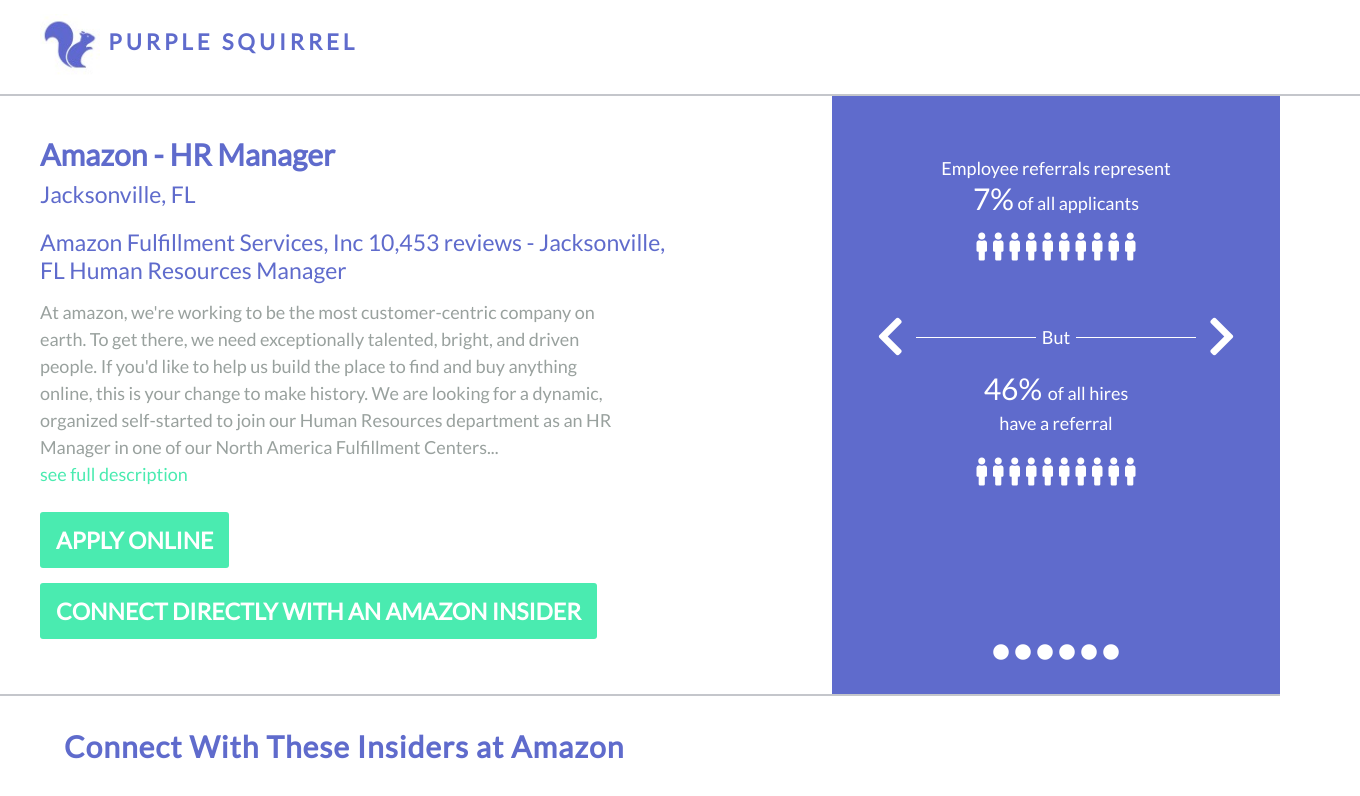
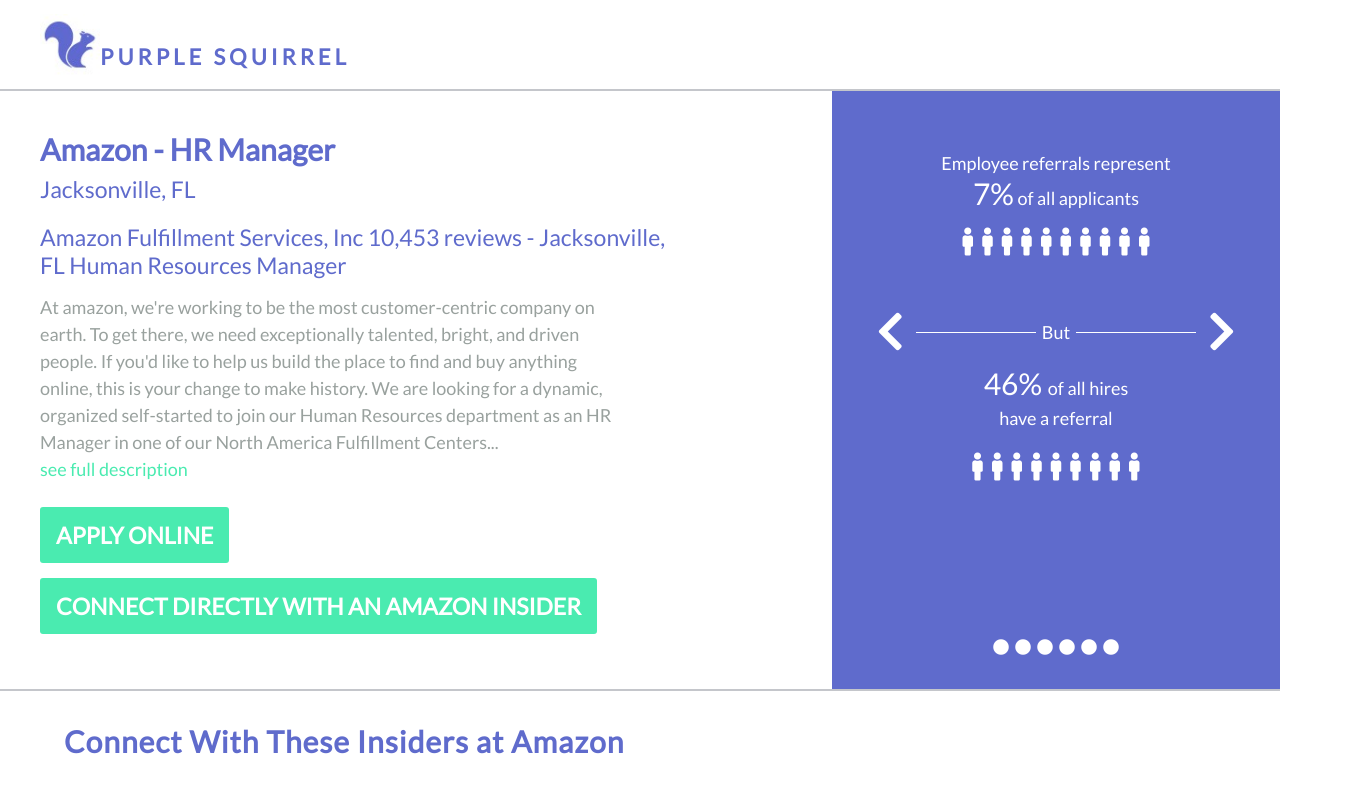
Before and after one commit to npankajaxioned/purple_squirrel, a plain HTML site: page index.html in a window 1280 px wide. Shown: the top 796 px of the page, 1360 px wide, since content can reach past the window. Drawn offline with Linux system fonts and the light colour scheme.

Commit message:
hover effect on header and horizontal scrollbar removed

```diff
--- a/assets/css/style.css
+++ b/assets/css/style.css
@@ -113,29 +113,25 @@
 /*=================================
   Header styling starts here
 =================================*/
-header > img:hover{
-  background-color:#5f6bcc ;
-  color: azure;
 
-}
 header span{
   color: #5f6bcc;
 }
 
-header>div.wrapper>h1:hover {
-  background-color:#C4C6CB ;
-  color: azure;
-}
+
 
 header > div{
-  padding: 14px 40px;
+  padding: 14px 0px;
   border-bottom: 2px solid #C4C6CB;
   display: flex;
   justify-content: flex-start;
   align-items: flex-end;
 }
 
-header > div img { width: 60px; }
+header > div img {
+  width: 60px;
+  margin-left: 40px;
+ }
 
 header > div h1 {
   padding-bottom: 5px;
--- a/index.html
+++ b/index.html
@@ -14,14 +14,8 @@
       <!--header section start-->
       <header>
         <div class="wrapper">
-          <h1>
-            <a href="index.html" title="Purple Squirrel">
-              <img src="./assets/Images/squirrel.jpg" alt="Purple Squirrel">
-              <span>PURPLE SQUIRREL</span>
-            </a>
-          </h1>
-
-
+            <img src="./assets/Images/squirrel.jpg" alt="Purple Squirrel">
+            <h1>PURPLE SQUIRREL</h1>
         </div>
       </header>
       <!--header section ends-->
@@ -43,192 +37,200 @@
               <ul>
                 <li>
                   <p>Employee referrals represent <span>7%</span> of all applicants</p>
-                  <ul class="employees">
-                    <li><span class="male">male</span></li>
-                    <li><span class="male">male</span></li>
-                    <li><span class="male">male</span></li>
-                    <li><span class="male">male</span></li>
-                    <li><span class="male">male</span></li>
-                    <li><span class="male">male</span></li>
-                    <li><span class="male">male</span></li>
-                    <li><span class="male">male</span></li>
-                    <li><span class="male">male</span></li>
-                    <li><span class="male">male</span></li>
-                  </ul>
+                  <div class="employees">
+                    <span class="male">male</span>
+                    <span class="male">male</span>
+                    <span class="male">male</span>
+                    <span class="male">male</span>
+                    <span class="male">male</span>
+                    <span class="male">male</span>
+                    <span class="male">male</span>
+                    <span class="male">male</span>
+                    <span class="male">male</span>
+                    <span class="male">male</span>
+                  </div>
                   <div class="content-slider">
                     <i class="fas fa-chevron-left"></i>
                     <span>But</span>
                     <i class="fas fa-chevron-right"></i>
                   </div>
                   <p><span>46% </span>of all hires have a referral</p>
-                  <ul class="employees">
-                    <li><span class="male">male</span></li>
-                    <li><span class="male">male</span></li>
-                    <li><span class="male">male</span></li>
-                    <li><span class="male">male</span></li>
-                    <li><span class="male">male</span></li>
-                    <li><span class="male">male</span></li>
-                    <li><span class="male">male</span></li>
-                    <li><span class="male">male</span></li>
-                    <li><span class="male">male</span></li>
-                    <li><span class="male">male</span></li>
-                  </ul>
+                  <div class="employees">
+                    <span class="male">male</span>
+                    <span class="male">male</span>
+                    <span class="male">male</span>
+                    <span class="male">male</span>
+                    <span class="male">male</span>
+                    <span class="male">male</span>
+                    <span class="male">male</span>
+                    <span class="male">male</span>
+                    <span class="male">male</span>
+                  </div>
                 </li>
                 <li class="hide-slider">
                   <p>Employee referrals represent <span>7%</span> of all applicants</p>
-                  <ul class="employees">
-
-                  </ul>
+                  <div class="employees">
+                    <span class="male">male</span>
+                    <span class="male">male</span>
+                    <span class="male">male</span>
+                    <span class="male">male</span>
+                    <span class="male">male</span>
+                    <span class="male">male</span>
+                    <span class="male">male</span>
+                    <span class="male">male</span>
+                    <span class="male">male</span>
+                    <span class="male">male</span>
+                  </div>
                   <div class="content-slider">
                     <i class="fas fa-chevron-left"></i>
                     <span>But</span>
                     <i class="fas fa-chevron-right"></i>
                   </div>
                   <p><span>46% </span>of all hires have a referral</p>
-                  <ul class="employees">
-                    <li><span class="male">male</span></li>
-                    <li><span class="male">male</span></li>
-                    <li><span class="male">male</span></li>
-                    <li><span class="male">male</span></li>
-                    <li><span class="male">male</span></li>
-                    <li><span class="male">male</span></li>
-                    <li><span class="male">male</span></li>
-                    <li><span class="male">male</span></li>
-                    <li><span class="male">male</span></li>
-                    <li><span class="male">male</span></li>
-                  </ul>
+                  <div class="employees">
+                    <span class="male">male</span>
+                    <span class="male">male</span>
+                    <span class="male">male</span>
+                    <span class="male">male</span>
+                    <span class="male">male</span>
+                    <span class="male">male</span>
+                    <span class="male">male</span>
+                    <span class="male">male</span>
+                    <span class="male">male</span>
+                    <span class="male">male</span>
+                  </div>
                 </li>
                 <li class="hide-slider">
                   <p>Employee referrals represent <span>7%</span> of all applicants</p>
-                  <ul class="employees">
-                    <li><span class="male">male</span></li>
-                    <li><span class="male">male</span></li>
-                    <li><span class="male">male</span></li>
-                    <li><span class="male">male</span></li>
-                    <li><span class="male">male</span></li>
-                    <li><span class="male">male</span></li>
-                    <li><span class="male">male</span></li>
-                    <li><span class="male">male</span></li>
-                    <li><span class="male">male</span></li>
-                    <li><span class="male">male</span></li>
-                  </ul>
+                  <div class="employees">
+                    <span class="male">male</span>
+                    <span class="male">male</span>
+                    <span class="male">male</span>
+                    <span class="male">male</span>
+                    <span class="male">male</span>
+                    <span class="male">male</span>
+                    <span class="male">male</span>
+                    <span class="male">male</span>
+                    <span class="male">male</span>
+                    <span class="male">male</span>
+                  </div>
                   <div class="content-slider">
                     <i class="fas fa-chevron-left"></i>
                     <span>But</span>
                     <i class="fas fa-chevron-right"></i>
                   </div>
                   <p><span>46% </span>of all hires have a referral</p>
-                  <ul class="employees">
-                    <li><span class="male">male</span></li>
-                    <li><span class="male">male</span></li>
-                    <li><span class="male">male</span></li>
-                    <li><span class="male">male</span></li>
-                    <li><span class="male">male</span></li>
-                    <li><span class="male">male</span></li>
-                    <li><span class="male">male</span></li>
-                    <li><span class="male">male</span></li>
-                    <li><span class="male">male</span></li>
-                    <li><span class="male">male</span></li>
-                  </ul>
+                  <div class="employees">
+                    <span class="male">male</span>
+                    <span class="male">male</span>
+                    <span class="male">male</span>
+                    <span class="male">male</span>
+                    <span class="male">male</span>
+                    <span class="male">male</span>
+                    <span class="male">male</span>
+                    <span class="male">male</span>
+                    <span class="male">male</span>
+                    <span class="male">male</span>
+                  </div>
                 </li>
                 <li class="hide-slider">
                   <p>Employee referrals represent <span>7%</span> of all applicants</p>
-                  <ul class="employees">
-                    <li><span class="male">male</span></li>
-                    <li><span class="male">male</span></li>
-                    <li><span class="male">male</span></li>
-                    <li><span class="male">male</span></li>
-                    <li><span class="male">male</span></li>
-                    <li><span class="male">male</span></li>
-                    <li><span class="male">male</span></li>
-                    <li><span class="male">male</span></li>
-                    <li><span class="male">male</span></li>
-                    <li><span class="male">male</span></li>
-                  </ul>
+                  <div class="employees">
+                    <span class="male">male</span>
+                    <span class="male">male</span>
+                    <span class="male">male</span>
+                    <span class="male">male</span>
+                    <span class="male">male</span>
+                    <span class="male">male</span>
+                    <span class="male">male</span>
+                    <span class="male">male</span>
+                    <span class="male">male</span>
+                    <span class="male">male</span>
+                  </div>
                   <div class="content-slider">
                     <i class="fas fa-chevron-left"></i>
                     <span>But</span>
                     <i class="fas fa-chevron-right"></i>
                   </div>
                   <p><span>46% </span>of all hires have a referral</p>
-                  <ul class="employees">
-                    <li><span class="male">male</span></li>
-                    <li><span class="male">male</span></li>
-                    <li><span class="male">male</span></li>
-                    <li><span class="male">male</span></li>
-                    <li><span class="male">male</span></li>
-                    <li><span class="male">male</span></li>
-                    <li><span class="male">male</span></li>
-                    <li><span class="male">male</span></li>
-                    <li><span class="male">male</span></li>
-                    <li><span class="male">male</span></li>
-                  </ul>
+                  <div class="employees">
+                    <span class="male">male</span>
+                    <span class="male">male</span>
+                    <span class="male">male</span>
+                    <span class="male">male</span>
+                    <span class="male">male</span>
+                    <span class="male">male</span>
+                    <span class="male">male</span>
+                    <span class="male">male</span>
+                    <span class="male">male</span>
+                    <span class="male">male</span>
+                  </div>
                 </li>
                 <li class="hide-slider">
                   <p>Employee referrals represent <span>7%</span> of all applicants</p>
-                  <ul class="employees">
-                    <li><span class="male">male</span></li>
-                    <li><span class="male">male</span></li>
-                    <li><span class="male">male</span></li>
-                    <li><span class="male">male</span></li>
-                    <li><span class="male">male</span></li>
-                    <li><span class="male">male</span></li>
-                    <li><span class="male">male</span></li>
-                    <li><span class="male">male</span></li>
-                    <li><span class="male">male</span></li>
-                    <li><span class="male">male</span></li>
-                  </ul>
+                  <div class="employees">
+                    <span class="male">male</span>
+                    <span class="male">male</span>
+                    <span class="male">male</span>
+                    <span class="male">male</span>
+                    <span class="male">male</span>
+                    <span class="male">male</span>
+                    <span class="male">male</span>
+                    <span class="male">male</span>
+                    <span class="male">male</span>
+                    <span class="male">male</span>
+                  </div>
                   <div class="content-slider">
                     <i class="fas fa-chevron-left"></i>
                     <span>But</span>
                     <i class="fas fa-chevron-right"></i>
                   </div>
                   <p><span>46% </span>of all hires have a referral</p>
-                  <ul class="employees">
-                    <li><span class="male">male</span></li>
-                    <li><span class="male">male</span></li>
-                    <li><span class="male">male</span></li>
-                    <li><span class="male">male</span></li>
-                    <li><span class="male">male</span></li>
-                    <li><span class="male">male</span></li>
-                    <li><span class="male">male</span></li>
-                    <li><span class="male">male</span></li>
-                    <li><span class="male">male</span></li>
-                    <li><span class="male">male</span></li>
-                  </ul>
+                  <div class="employees">
+                    <span class="male">male</span>
+                    <span class="male">male</span>
+                    <span class="male">male</span>
+                    <span class="male">male</span>
+                    <span class="male">male</span>
+                    <span class="male">male</span>
+                    <span class="male">male</span>
+                    <span class="male">male</span>
+                    <span class="male">male</span>
+                    <span class="male">male</span>
+                  </div>
                 </li>
                 <li class="hide-slider">
                   <p>Employee referrals represent <span>7%</span> of all applicants</p>
-                  <ul class="employees">
-                    <li><span class="male">male</span></li>
-                    <li><span class="male">male</span></li>
-                    <li><span class="male">male</span></li>
-                    <li><span class="male">male</span></li>
-                    <li><span class="male">male</span></li>
-                    <li><span class="male">male</span></li>
-                    <li><span class="male">male</span></li>
-                    <li><span class="male">male</span></li>
-                    <li><span class="male">male</span></li>
-                    <li><span class="male">male</span></li>
-                  </ul>
+                  <div class="employees">
+                    <span class="male">male</span>
+                    <span class="male">male</span>
+                    <span class="male">male</span>
+                    <span class="male">male</span>
+                    <span class="male">male</span>
+                    <span class="male">male</span>
+                    <span class="male">male</span>
+                    <span class="male">male</span>
+                    <span class="male">male</span>
+                    <span class="male">male</span>
+                  </div>
                   <div class="content-slider">
                     <i class="fas fa-chevron-left"></i>
                     <span>But</span>
                     <i class="fas fa-chevron-right"></i>
                   </div>
                   <p><span>46% </span>of all hires have a referral</p>
-                  <ul class="employees">
-                    <li><span class="male">male</span></li>
-                    <li><span class="male">male</span></li>
-                    <li><span class="male">male</span></li>
-                    <li><span class="male">male</span></li>
-                    <li><span class="male">male</span></li>
-                    <li><span class="male">male</span></li>
-                    <li><span class="male">male</span></li>
-                    <li><span class="male">male</span></li>
-                    <li><span class="male">male</span></li>
-                    <li><span class="male">male</span></li>
-                  </ul>
+                  <div class="employees">
+                    <span class="male">male</span>
+                    <span class="male">male</span>
+                    <span class="male">male</span>
+                    <span class="male">male</span>
+                    <span class="male">male</span>
+                    <span class="male">male</span>
+                    <span class="male">male</span>
+                    <span class="male">male</span>
+                    <span class="male">male</span>
+                    <span class="male">male</span>
+                  </div>
                 </li>
               </ul>
               <ul class="slider-dots">
@@ -316,7 +318,7 @@
         <section class="testimonial">
           <div class="wrapper">
             <h2>Testimonial</h2>
-            <span class="chevron-left left-key"></span>
+            <i class="fas fa-chevron-left left-key"></i>
             <ul class="testimonial-list">
               <li>
                 <p>I gained a better understanding of the role I applied for and of what the company stands for.</p>
@@ -343,7 +345,7 @@
                 <p> The only tip I would suggest for other job seekers is to really try to understand the company he or she is trying to apply for and be able to put his or her understands in his or her own words.</p>
               </li>
             </ul>
-            <span class="chevron-right right-key"></span>
+            <i class="fas fa-chevron-right right-key"></i>
             <ul class="slider-dots">
               <li class="circle">circle</li>
               <li class="circle">circle</li>
```
